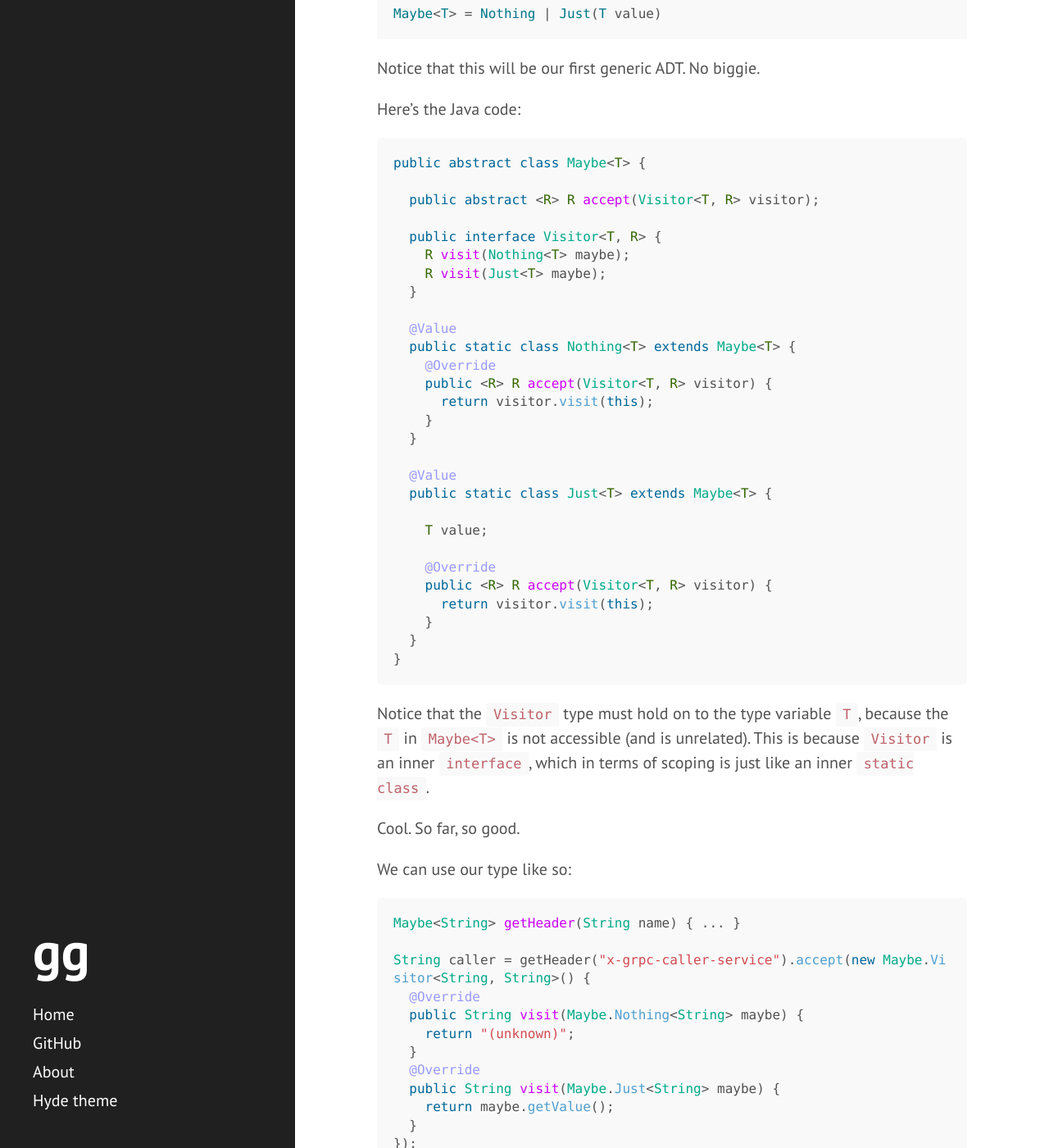
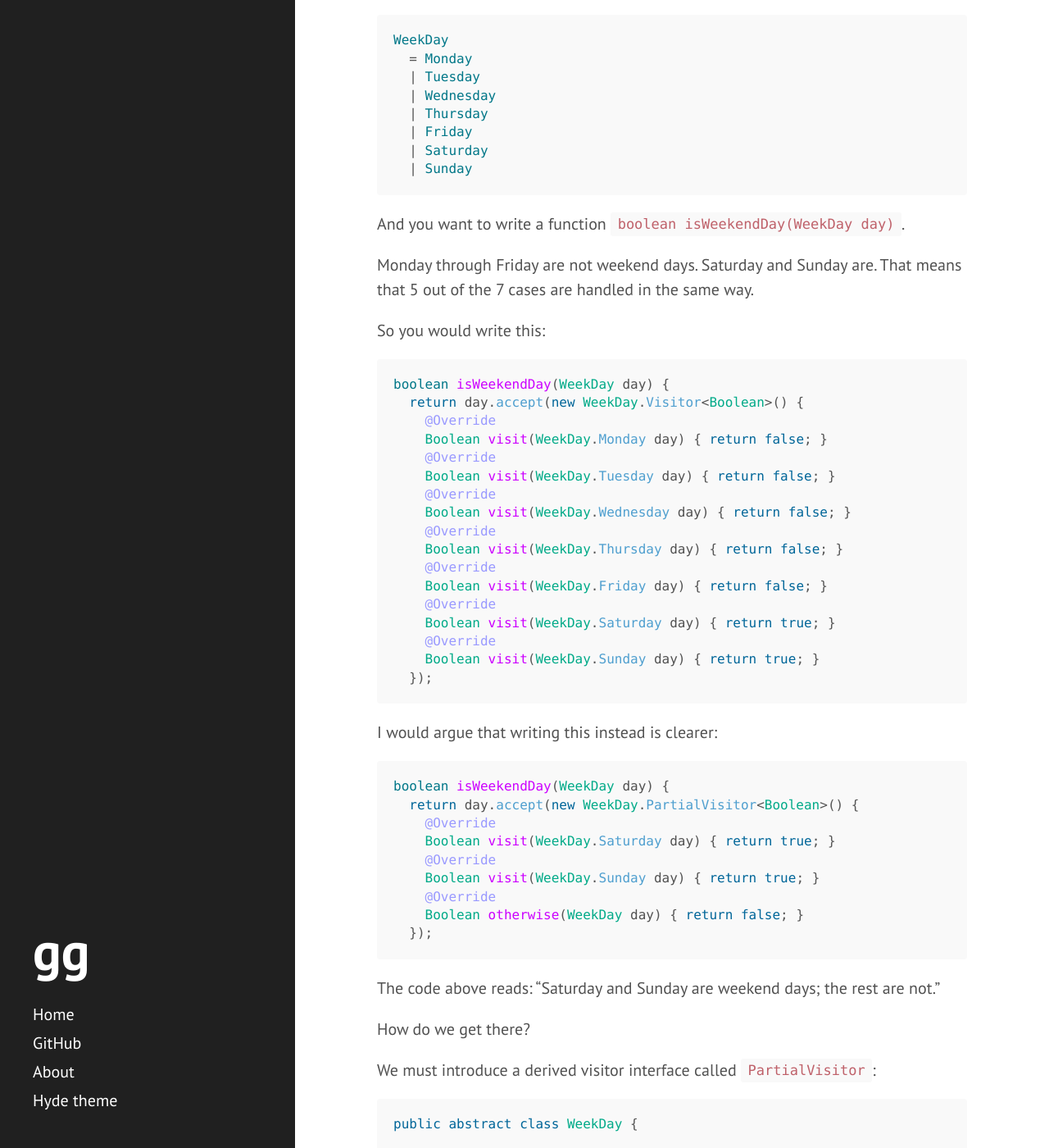
Before and after one commit to Garciat/garciat.github.io, a Jekyll site: the page built from _posts/2020-05-07-java-adt.md, in a window 1280 px wide and 1400 px high, scrolled down 15710 px. Shown: the whole window at 82% size. Built offline with Jekyll 4.4.1, drawn with Linux system fonts in a browser that asks for light colours; some of the changed text lies outside the part shown.

Commit message:
Update 2020-05-07-java-adt.md

````diff
--- a/_posts/2020-05-07-java-adt.md
+++ b/_posts/2020-05-07-java-adt.md
@@ -10,17 +10,19 @@ date:       2020-05-07
 1. TOC
 {:toc}
 
-## Prerequisites
+## Introduction: what are ADTs?
+
+TODO
+
+## Introduction: a use case
+
+First, let's go over a few prerequisites:
 
   - Familiarize yourself with the [Lombok library](https://projectlombok.org/). In particular, its [Value feature](https://projectlombok.org/features/Value) to build immutable data types.
 
   - Assume that `null` is **not admissible** for any field, parameter, etc. **unless** it is marked with `@Nullable`.
 
-## Introduction: why?
-
-TODO
-
-## Introduction: a use case
+Good.
 
 Let's say we are writing a backend application that returns a paginated list of transactions:
 
@@ -624,6 +626,99 @@ This is (almost) like an `enum`. Except:
   1. You _must_ handle all cases. No exceptions.
   2. When you do add a new case, all client code _must_ be updated at once.
 
+## Variant: handling only specific cases
+
+Sometimes your visitor treats a subset of the ADT cases in a specific manner, while the rest are handled in the same way.
+
+For example, consider an ADT that represents week days:
+
+```haskell
+WeekDay
+  = Monday
+  | Tuesday
+  | Wednesday
+  | Thursday
+  | Friday
+  | Saturday
+  | Sunday
+```
+
+And you want to write a function `boolean isWeekendDay(WeekDay day)`.
+
+Monday through Friday are not weekend days. Saturday and Sunday are. That means that 5 out of the 7 cases are handled in the same way.
+
+So you would write this:
+
+```java
+boolean isWeekendDay(WeekDay day) {
+  return day.accept(new WeekDay.Visitor<Boolean>() {
+    @Override
+    Boolean visit(WeekDay.Monday day) { return false; }
+    @Override
+    Boolean visit(WeekDay.Tuesday day) { return false; }
+    @Override
+    Boolean visit(WeekDay.Wednesday day) { return false; }
+    @Override
+    Boolean visit(WeekDay.Thursday day) { return false; }
+    @Override
+    Boolean visit(WeekDay.Friday day) { return false; }
+    @Override
+    Boolean visit(WeekDay.Saturday day) { return true; }
+    @Override
+    Boolean visit(WeekDay.Sunday day) { return true; }
+  });
+```
+
+I would argue that writing this instead is clearer:
+
+```java
+boolean isWeekendDay(WeekDay day) {
+  return day.accept(new WeekDay.PartialVisitor<Boolean>() {
+    @Override
+    Boolean visit(WeekDay.Saturday day) { return true; }
+    @Override
+    Boolean visit(WeekDay.Sunday day) { return true; }
+    @Override
+    Boolean otherwise(WeekDay day) { return false; }
+  });
+```
+
+The code above reads: "Saturday and Sunday are weekend days; the rest are not."
+
+How do we get there?
+
+We must introduce a derived visitor interface called `PartialVisitor`:
+
+```java
+public abstract class WeekDay {
+
+  ...
+
+  interface Visitor<R> { ... }
+
+  interface PartialVisitor<R> extends Visitor<R> {
+    @Override
+    default R visit(Monday day) { return otherwise(color); }
+    @Override
+    default R visit(Tuesday day) { return otherwise(color); }
+    @Override
+    default R visit(Wednesday day) { return otherwise(color); }
+    @Override
+    default R visit(Thursday day) { return otherwise(color); }
+    @Override
+    default R visit(Friday day) { return otherwise(color); }
+    @Override
+    default R visit(Saturday day) { return otherwise(color); }
+    @Override
+    default R visit(Sunday day) { return otherwise(color); }
+
+    R otherwise(Color color);
+  }
+}
+```
+
+`PartialVisitor<R>`  extends `Visitor<R>` and provides a default implementation for each case that falls back to a **new** method `otherwise` that the implementor of `PartialVisitor<R>` is forced to provide.
+
 ## Testing the waters: our own Optional type
 
 We will no write our own implementation of `java.util.Optional`.
````
Also changed, not shown: other parts of _posts/2020-05-07-java-adt.md (+1 -3 lines).
